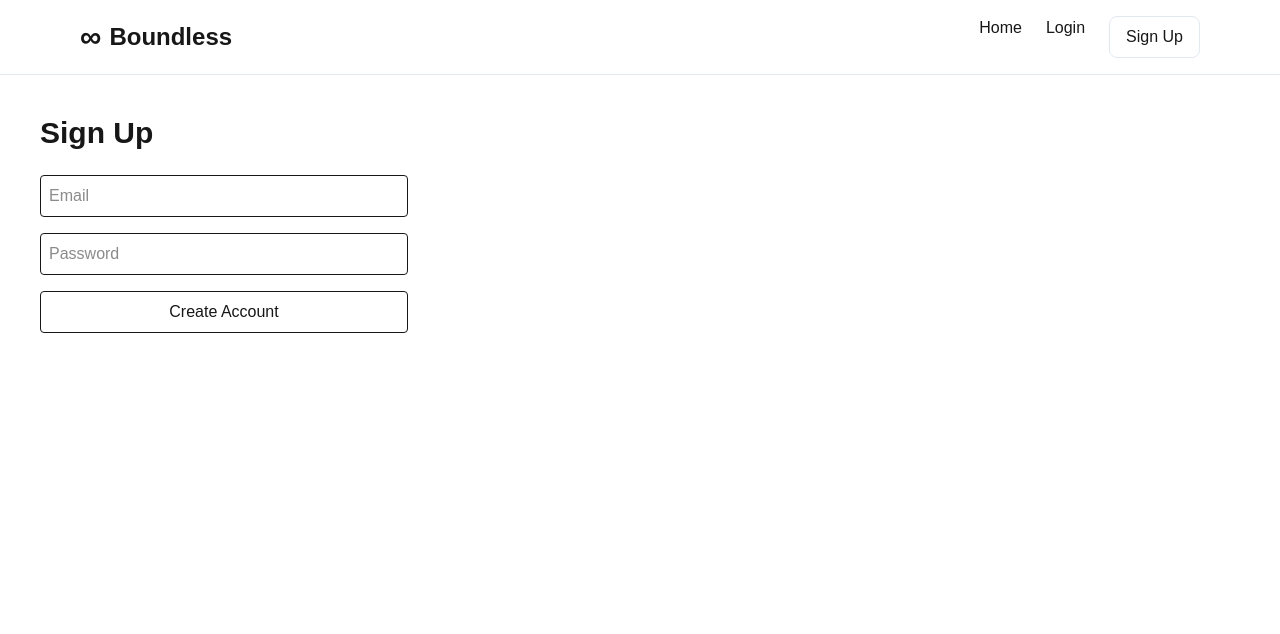
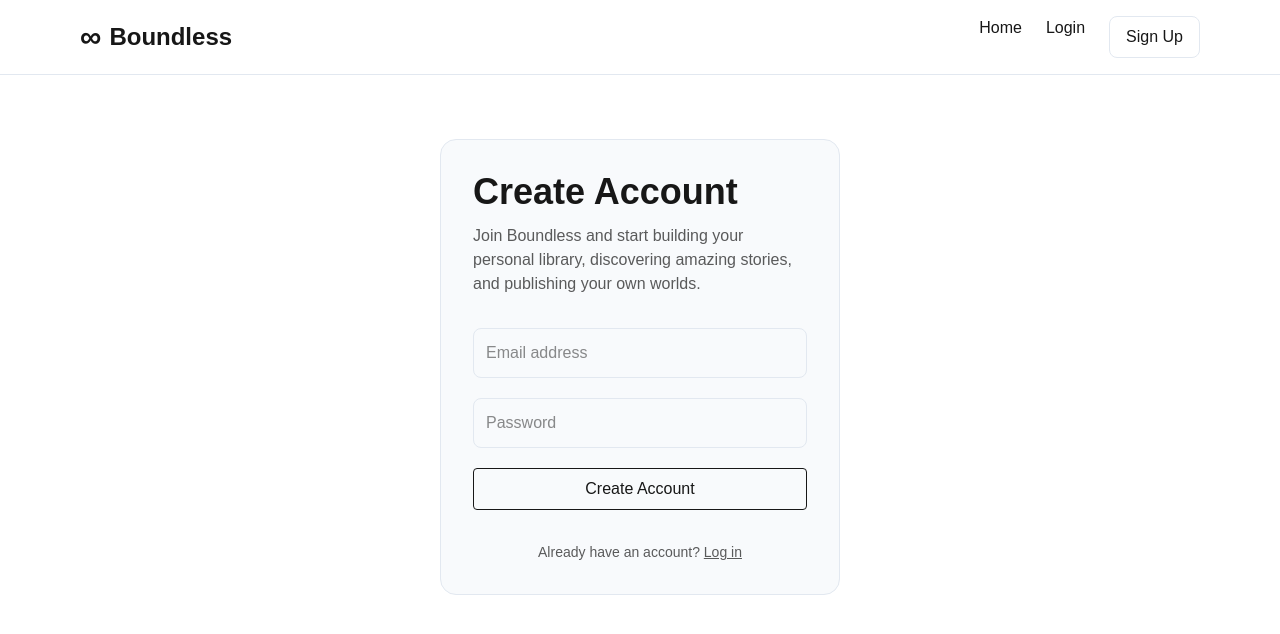
Before and after one commit to Boundless-Archives/boundless-novel-platform, a Next.js app: page /auth/signup in a window 1280 px wide. Shown: the top 634 px of the page. Built offline with nearby package versions, Linux system fonts and the light colour scheme; no server answers.

Commit message:
Signup button fix

```diff
--- a/src/app/auth/signup/page.tsx
+++ b/src/app/auth/signup/page.tsx
@@ -1,7 +1,7 @@
 "use client";
 
+import { useState } from "react";
 import Button from "@/components/ui/Button";
-import { useState } from "react";
 import { createClient } from "@/utils/supabase/client";
 
 export default function SignupPage() {
@@ -9,6 +9,8 @@ export default function SignupPage() {
 
   const [email, setEmail] = useState("");
   const [password, setPassword] = useState("");
+
+  const [loading, setLoading] = useState(false);
   const [message, setMessage] = useState("");
 
   async function handleSignup(
@@ -16,39 +18,91 @@ export default function SignupPage() {
   ) {
     e.preventDefault();
 
-    setMessage("Creating account...");
+    if (loading) return;
+
+    setLoading(true);
+    setMessage("");
 
     const { error } = await supabase.auth.signUp({
-      email,
+      email: email.trim(),
       password,
     });
 
     if (error) {
+      switch (error.message) {
+        case "Email rate limit exceeded":
+          setMessage(
+            "Too many sign-up attempts were made recently. Please wait a few minutes before trying again."
+          );
+          break;
+
+        case "User already registered":
+          setMessage(
+            "An account with this email already exists."
+          );
+          break;
+
+        case "Password should be at least 6 characters":
+          setMessage(
+            "Your password must be at least 6 characters long."
+          );
+          break;
+
+        default:
           setMessage(error.message);
+      }
+
+      setLoading(false);
       return;
     }
 
+    setEmail("");
+    setPassword("");
+
     setMessage(
-      "Account created. Check your email for confirmation."
+      "✅ Account created successfully! Check your email to verify your account before logging in."
     );
+
+    setLoading(false);
   }
 
   return (
-    <main className="p-10 max-w-md">
-      <h1 className="text-3xl font-bold mb-6">
-        Sign Up
+    <main className="max-w-md mx-auto px-6 py-16">
+
+      <div
+        className="rounded-2xl border p-8"
+        style={{
+          backgroundColor: "var(--card)",
+          borderColor: "var(--card-border)",
+        }}
+      >
+
+        <h1 className="text-4xl font-bold">
+          Create Account
         </h1>
+
+        <p className="mt-3 opacity-70">
+          Join Boundless and start building your personal library,
+          discovering amazing stories, and publishing your own worlds.
+        </p>
 
         <form
           onSubmit={handleSignup}
-        className="flex flex-col gap-4"
+          className="mt-8 flex flex-col gap-5"
         >
+
           <input
             type="email"
-          placeholder="Email"
+            placeholder="Email address"
             value={email}
-          onChange={(e) => setEmail(e.target.value)}
-          className="border p-2 rounded"
+            disabled={loading}
+            onChange={(e) =>
+              setEmail(e.target.value)
+            }
+            className="border rounded-lg p-3"
+            style={{
+              borderColor: "var(--card-border)",
+            }}
             required
           />
 
@@ -56,21 +110,49 @@ export default function SignupPage() {
             type="password"
             placeholder="Password"
             value={password}
-          onChange={(e) => setPassword(e.target.value)}
-          className="border p-2 rounded"
+            disabled={loading}
+            onChange={(e) =>
+              setPassword(e.target.value)
+            }
+            className="border rounded-lg p-3"
+            style={{
+              borderColor: "var(--card-border)",
+            }}
             required
           />
 
-        <Button type="submit">
-          Create Account
+          <Button
+            type="submit"
+            disabled={loading}
+          >
+            {loading
+              ? "Creating Account..."
+              : "Create Account"}
           </Button>
+
         </form>
 
         {message && (
-        <p className="mt-4">
+          <div
+            className="mt-6 rounded-lg border p-4 text-sm"
+            style={{
+              borderColor: "var(--card-border)",
+            }}
+          >
             {message}
-        </p>
+          </div>
         )}
+
+        <div className="mt-8 text-center text-sm opacity-70">
+          Already have an account?{" "}
+          <a
+            href="/auth/login"
+            className="underline font-medium"
+          >
+            Log in
+          </a>
+        </div>
+      </div>
     </main>
   );
 }
```
Lines whose indentation alone changed are shown as unchanged.
